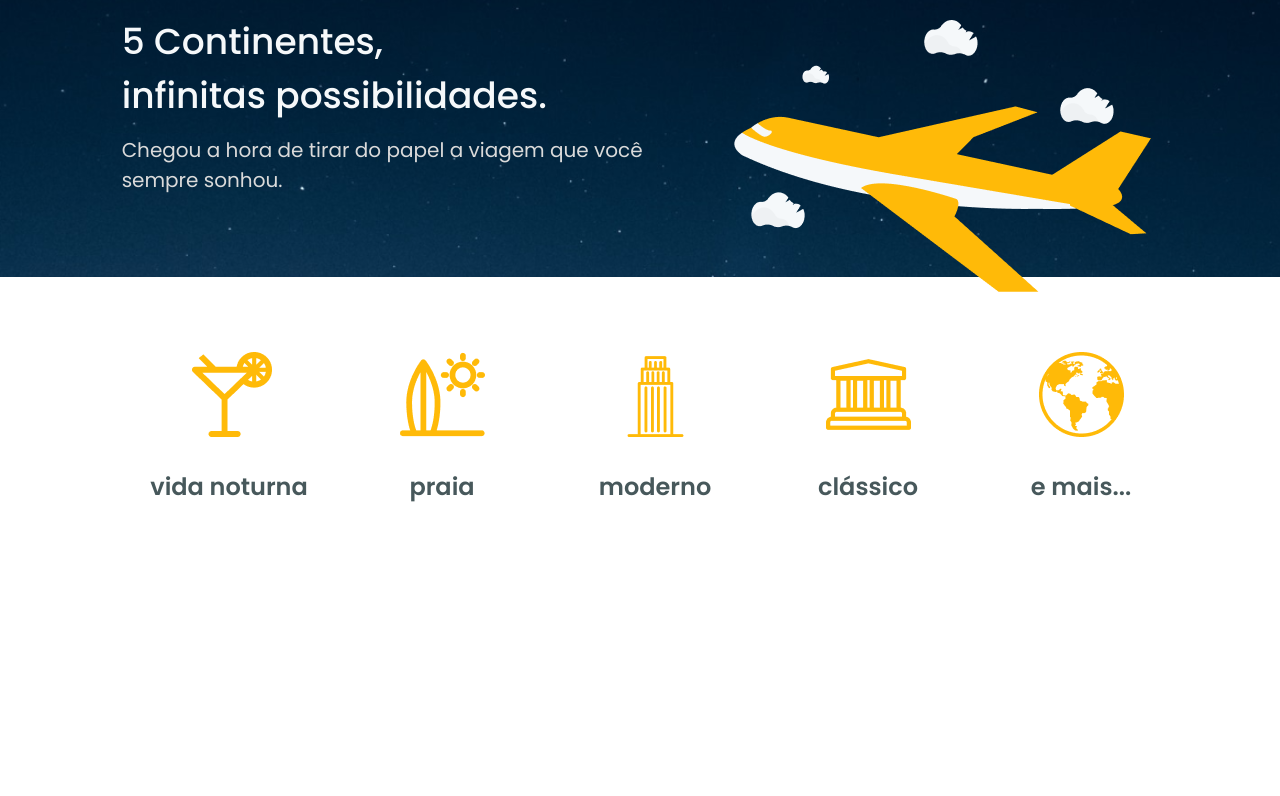
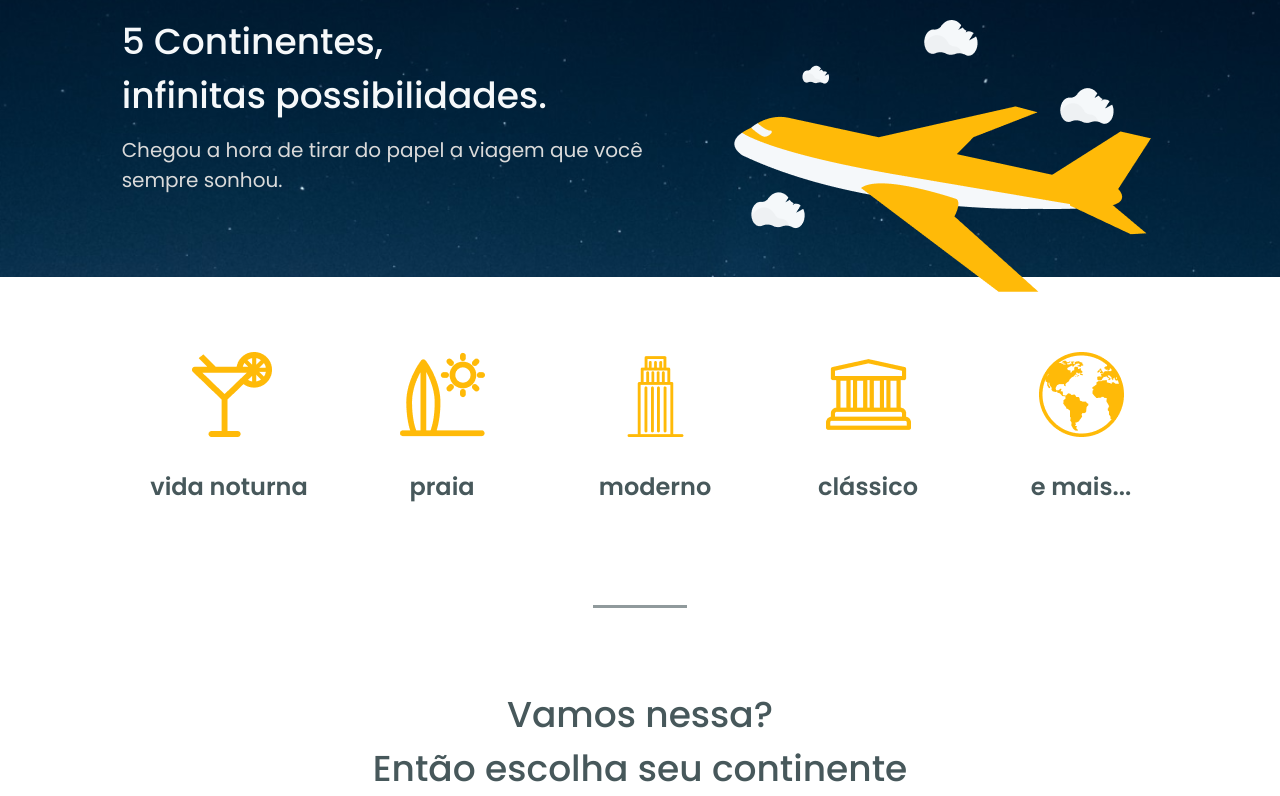
Before and after one commit to felixstenian/worldtrip, a Next.js app: page / in a window 1280 px wide. Shown: the part 191-987 px from the top of the page. Before the commit the page ends 800 px from the top, so only its background shows below. Built offline with nearby package versions, Linux system fonts and the light colour scheme.

Commit message:
add sections texts

```diff
--- a/src/pages/index.tsx
+++ b/src/pages/index.tsx
@@ -1,4 +1,4 @@
-import { Box, Flex, HStack, Image, List, ListItem, Stack, Text, UnorderedList, useBreakpointValue } from "@chakra-ui/react";
+import { Box, Divider, Flex, HStack, Image, List, ListItem, Stack, Text, UnorderedList, useBreakpointValue } from "@chakra-ui/react";
 import { Header } from "../components";
 
 export default function Home() {
@@ -51,6 +51,7 @@ export default function Home() {
             flexWrap='wrap'
             justifyContent='center'
             align='center'
+            // whiteSpace='break-spaces'
             __css={{
               listStyleType: isWideVersion  && 'none',
               listStyle: isWideVersion  && 'none',
@@ -82,6 +83,15 @@ export default function Home() {
             </ListItem>
           </UnorderedList>
         </Flex>
+
+        <Box align='center' justify='center' mt='100px'>
+          <Divider w='90px' border='2px' borderColor='text.dark' />
+        </Box>
+
+        <Box align='center' justify='center' mt='80px'>
+          <Text fontWeight={500} fontSize={36} lineHeight='54px'>Vamos nessa?</Text>
+          <Text fontWeight={500} fontSize={36} lineHeight='54px'>Então escolha seu continente</Text>
+        </Box>
       </Flex>
     </Flex>
   )
```
